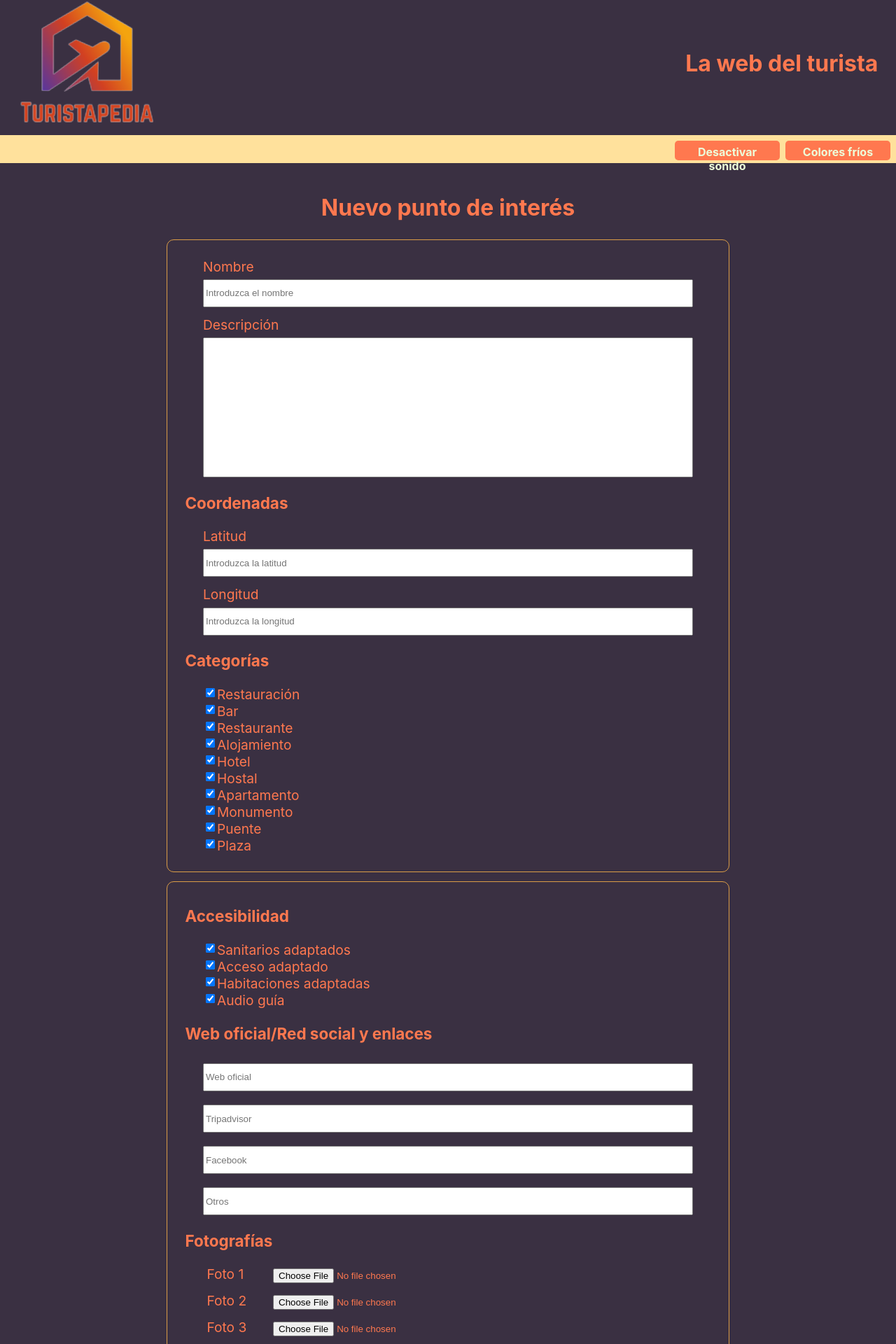
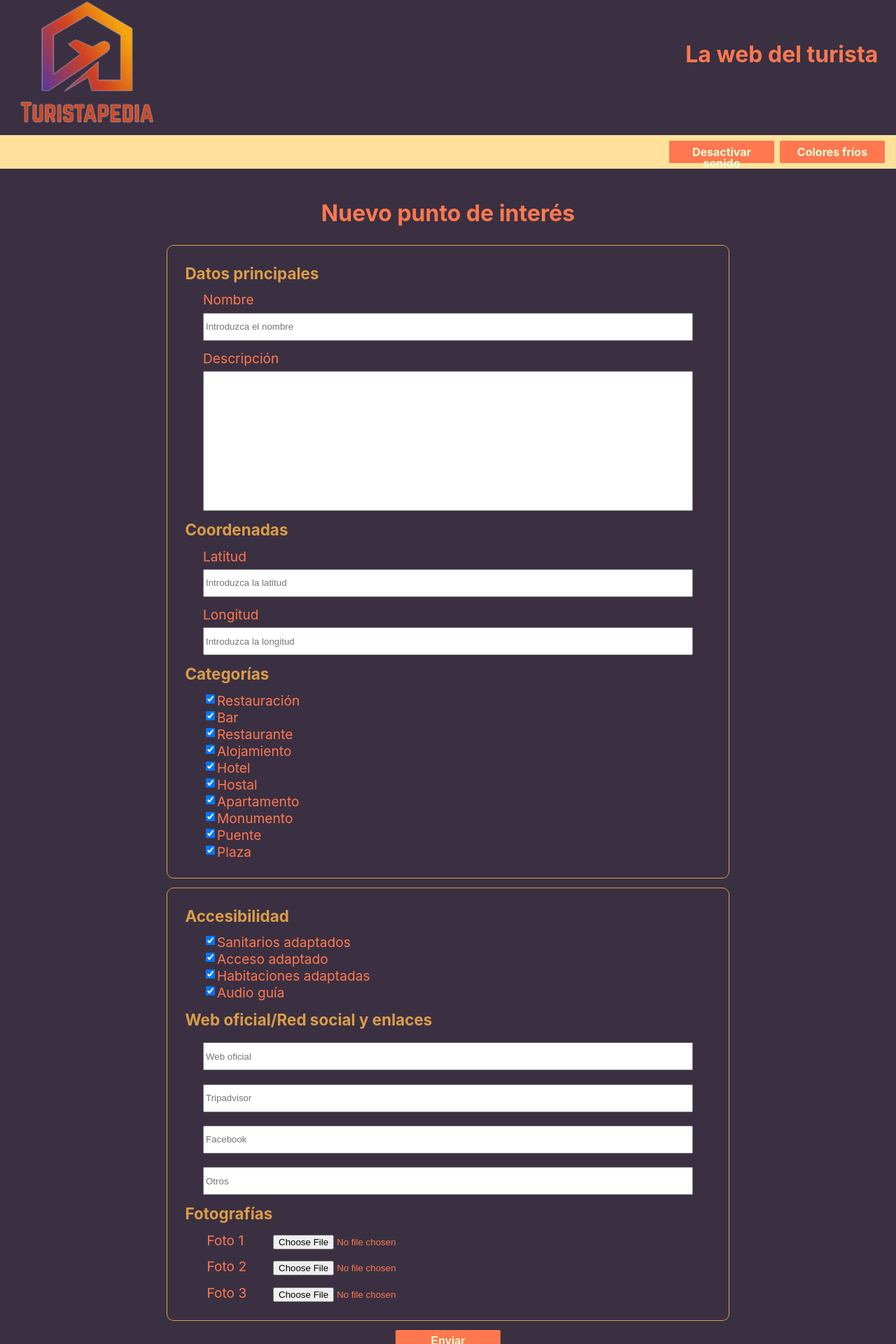
Before and after one commit to MariaGomGod/turistapedia-cliente, a React (Create React App) app: page /new in a window 1280 px wide. Shown: the part 12-1932 px from the top of the page at 70% size. Built offline with nearby package versions, Linux system fonts and the light colour scheme.

Commit message:
estilados componentes y páginas

```diff
--- a/src/App.sass
+++ b/src/App.sass
@@ -1,3 +1,11 @@
+@import styles/_variables
+
+body
+  font-family: -apple-system, BlinkMacSystemFont, "Segoe UI", "Ubuntu", "Roboto", "Oxygen", "Cantarell", "Fira Sans", "Droid Sans", "Helvetica Neue", sans-serif
+
+h1
+  margin: 0 0 2vw 0
+
 .App
   text-align: center
 
@@ -40,3 +48,28 @@
 
   & > div
     height: 100%
+
+.button
+    background-color: $secondary
+    color: $senary
+    padding: 8px 6px
+    border-radius: 2px
+    width: 150px
+    text-align: center
+    height: 32px
+    line-height: 16px
+    font-weight: bold
+    font-size: 16px
+    border: 0
+
+    &:hover
+        cursor: pointer
+        text-shadow: 2px 2px 4px $button-shadow
+
+.colorblind
+    .button
+        background-color: $colorblind-primary !important
+        color: $colorblind-senary !important
+
+        &:hover
+            text-shadow: 2px 2px 4px $colorblind-button-shadow !important
--- a/src/components/Header.js
+++ b/src/components/Header.js
@@ -12,12 +12,12 @@ export default function Header({ coldColors, setColdColors, volume, setVolume })
                     <h1>La&nbsp;web&nbsp;del&nbsp;turista</h1>
                 </div>
                 <div id="second-row">
-                    <span id="color-selector" onClick={() => setColdColors(currentColdColors => !currentColdColors)}>{coldColors ? "Colores calientes" : "Colores fríos"}</span>
+                    <span className="button" onClick={() => setColdColors(currentColdColors => !currentColdColors)}>{coldColors ? "Colores calientes" : "Colores fríos"}</span>
 
                     {/* Aplico un toggle para que cambie la gama de color para discapacitados visuales. Si el toggle está activo, implanto la gama de colores fríos
                     con estilos sass (Le aplico la clase colorblind al div con clase App en App.js), y uso un logo distinto en la cabecera (logoCb) */}
 
-                    <span id="volume" onClick={() => setVolume(currentVolume => currentVolume ? 0 : 1)}>{volume ? "Desactivar sonido" : "Activar sonido"}</span>
+                    <span className="button" onClick={() => setVolume(currentVolume => currentVolume ? 0 : 1)}>{volume ? "Desactivar sonido" : "Activar sonido"}</span>
 
                     {/* El botón volumen aparece el último en el HTML pero en el componente Header aparece a la izquierda del botón de cambio de color. Esto es así porque
                     ambos botones flotan a la derecha. El primer botón flotará justo en el borde derecho de la página, y el de volumen también flotará a la derecha pero
--- a/src/components/Header.sass
+++ b/src/components/Header.sass
@@ -11,31 +11,15 @@
 
     #second-row
         background-color: $quinary
-        color: $colorblind-tertiary
+        color: $senary
         padding: 8px
-        height: 40px
+        height: 48px
 
-        #color-selector, #volume
-            background-color: $secondary
-            padding: 6px
-            border-radius: 5px
-            width: 150px
-            text-align: center
+        .button
             float: right
-            height: 28px
-            font-weight: bold
-
-            &:hover
-                cursor: pointer
-
-        #volume
-            width: 150px
             margin-right: 8px
 
 .colorblind #header
     #second-row
         background-color: $colorblind-quinary !important
-        color: $colorblind-septenary !important
-
-        #color-selector, #volume
-            background-color: $colorblind-primary !important
+        color: $colorblind-senary !important
--- a/src/index.sass
+++ b/src/index.sass
@@ -21,7 +21,7 @@ a, a:hover
   color: $colorblind-primary!important
 
   a, a:hover
-    color: $colorblind-quaternary !important
+    color: $colorblind-tertiary !important
 
 .sr-only
     position: absolute
--- a/src/pages/Login.sass
+++ b/src/pages/Login.sass
@@ -35,11 +35,3 @@
     label
         font-size: 18px
         margin-right: 5px
-
-.button
-    background-color: #ff784f
-    color: #EDFFD9
-    padding: 10px
-    border-radius: 8px
-    font-size: 15px
-    font-weight: bold
--- a/src/pages/New.js
+++ b/src/pages/New.js
@@ -6,6 +6,7 @@ export default function New() {
             <h1>Nuevo punto de interés</h1>
             <form>
                 <div className="form-section">
+                    <h3>Datos principales</h3>
                     <div className="form-group">
                         <div class="control">
 
@@ -126,7 +127,7 @@ export default function New() {
                         </div>
                     </div>
                 </div>
-                <button type="submit" className="btn btn-primary">Enviar</button>
+                <button type="submit" className="button">Enviar</button>
             </form>
         </div>);
 }
--- a/src/pages/New.sass
+++ b/src/pages/New.sass
@@ -2,9 +2,6 @@
 
 #new-poi
     padding: 3vw 12vw 0
-
-    h1
-        margin: 0 0 2vw 0
 
     form
         width: min-content
@@ -19,8 +16,9 @@
             border-radius: 10px
             margin-bottom: 1vw
 
-            h4
+            h3
                 margin: 1vw 0 0 0
+                color: $tertiary
 
             .form-group
                 margin: 1vw
@@ -55,15 +53,5 @@
                     label
                         float: none
 
-        .btn-primary
-            background-color: $secondary
-            color: $quinary
-            padding: 6px
-            border-radius: 5px
-            width: 150px
-            text-align: center
-            font-weight: bold
-            font-size: 16px
-
-            &:hover
-                cursor: pointer
+.colorblind #new-poi h3
+    color: $colorblind-tertiary !important
--- a/src/pages/Pending.js
+++ b/src/pages/Pending.js
@@ -1,3 +1,5 @@
+import './Pending.sass';
+
 import { useState, useEffect } from 'react';
 
 export default function Pending() {
@@ -17,26 +19,27 @@ export default function Pending() {
     };
 
     return (
-        <div>
-            <h2 className="title"><u>Puntos de interés pendientes de aprobar</u></h2>
-            <div className="pending-table">
+        <div id="pending">
+            <h1 className="title">Puntos de interés pendientes de aprobar</h1>
+            <table>
                 <tr>
-                    <th>Nombre</th>
-                    <th>Categorías</th>
+                    <th className="name">Nombre</th>
+                    <th className="categories">Categorías</th>
+                    <th>Aprobar</th>
                 </tr>
                 {pending.map(element => {
                     return (
                         <tr className="pending">
-                            <td className="">{element.name}</td>
-                            <td className="">{element.categories}</td>
+                            <td className="name">{element.name}</td>
+                            <td className="categories">{element.categories}</td>
 
                             <td className="publish-bottom">
-                                <button id={element._id} value="Aprobar" onClick={publish}>Aprobar</button>
+                                <button className="button" id={element._id} value="Aprobar" onClick={publish}>Aprobar</button>
                             </td>
                         </tr>
                     );
                 })}
-            </div>
+            </table>
         </div>
     )
 }
--- /dev/null
+++ b/src/pages/Pending.sass
@@ -0,0 +1,50 @@
+@import ../styles/_variables
+
+#pending
+    padding: 3vw 12vw 0
+
+    table
+        font-size: 1.2em
+        margin: 0 auto
+        padding: 1vw 2vw
+        margin-bottom: 1vw
+        text-align: justify
+        width: 50vw
+        border-spacing: 0
+
+        tr
+            vertical-align: top
+            border-right: none
+
+            th, td
+                padding: 1vw
+                border: 0.5px solid $tertiary
+
+            th
+                color: $tertiary
+                font-weight: bold
+                font-size: 1.1em
+            td
+                border-top: 0
+
+            th.name
+                width: 60%
+
+            th.categories
+                width: 35%
+
+        :first-child
+            td:first-child, th:first-child
+                border-top-left-radius: 5px
+            td:last-child, th:last-child
+                border-top-right-radius: 5px
+
+        :last-child
+            td:first-child, th:first-child
+                border-bottom-left-radius: 5px
+            td:last-child, th:last-child
+                border-bottom-right-radius: 5px
+
+.colorblind
+    th
+        color: $colorblind-tertiary !important
--- a/src/styles/_variables.sass
+++ b/src/styles/_variables.sass
@@ -3,10 +3,14 @@ $secondary: #FF784F
 $tertiary: #DB9D47
 $quaternary: #303042
 $quinary: #FFE19C
+$senary: #EDFFD9
 $colorblind-primary: #4F4FFF
 $colorblind-secondary: #D9D9F9
-$colorblind-tertiary: #EDFFD9
-$colorblind-quaternary: #4646db
+$colorblind-tertiary: #4646db
+$colorblind-quaternary: #EDFFD9
 $colorblind-quinary: #9C9CFF
-$colorblind-septenary: #D9D9FF
+$colorblind-senary: #D9D9FF
 $black: #000
+
+$button-shadow: $quinary
+$colorblind-button-shadow: $colorblind-quinary
```
